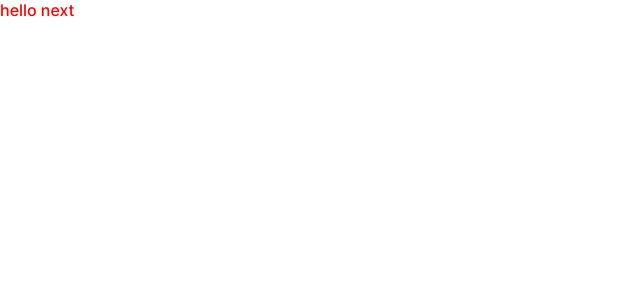
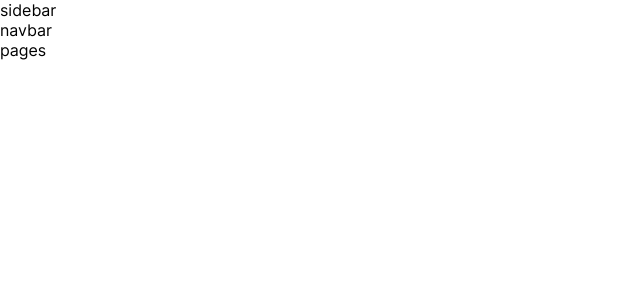
Before and after one commit to Abbosjon7788/store-page, a Next.js app: page / in a window 1280 px wide. Shown: the top 300 px of the page, without its empty margins (0-640 px from the left). Built offline with nearby package versions, Linux system fonts and the light colour scheme.

Commit message:
smth updated

```diff
--- /dev/null
+++ b/components/Layout/index.jsx
@@ -0,0 +1,26 @@
+import React from 'react'
+import Head from 'next/head'
+
+const Layout = ({ children, title = "Store demo" }) => {
+     return (
+          <div className="layout">
+
+               <Head>
+                    <title>{title}</title>
+                    <meta name="description" content="Generated by create next app" />
+                    <meta name="viewport" content="minimum-scale=1, initial-scale=1, width=device-width" />
+                    <link rel="icon" href="/favicon.ico" />
+               </Head>
+
+               <div>
+                    sidebar
+               </div>
+               <div className="layout-content">
+                    <div>navbar</div>
+                    <div className="layout-pages">{children}</div>
+               </div>
+          </div>
+     )
+}
+
+export default React.memo(Layout)
--- a/pages/_app.js
+++ b/pages/_app.js
@@ -1,31 +1,7 @@
-import Head from 'next/head';
 import '../styles/globals.scss'
 
 function MyApp({ Component, pageProps }) {
-  return (
-    <>
-      <Head>
-        <link
-          href="../assets/Inter/Inter-Regular.ttf"
-          rel="stylesheet"
-        />
-        <link
-          href="../assets/Inter/Inter-Medium.ttf"
-          rel="stylesheet"
-        />
-        <link
-          href="../assets/Inter/Inter-SemiBold.ttf"
-          rel="stylesheet"
-        />
-        <link
-          href="../assets/Inter/Inter-ExtraBold.ttf"
-          rel="stylesheet"
-        />
-      </Head>
-
-      <Component {...pageProps} />
-    </>
-  )
+  return <Component {...pageProps} />
 }
 
 export default MyApp
--- a/pages/index.js
+++ b/pages/index.js
@@ -1,8 +1,9 @@
+import Layout from '../components/Layout'
 
 export default function App() {
   return (
-    <p className="hello-next">
-      hello next
-    </p>
+    <Layout>
+      pages
+    </Layout>
   )
 }
--- /dev/null
+++ b/styles/font.scss
@@ -0,0 +1,23 @@
+@font-face {
+     font-family: "Inter";
+     src: url("/assets/Inter/Inter-Regular.ttf");
+     font-weight: 400;
+     font-display: swap;
+     font-style: normal;
+}
+
+@font-face {
+     font-family: "Inter";
+     src: url("/assets/Inter/Inter-Medium.ttf");
+     font-weight: 500;
+     font-display: swap;
+     font-style: normal;
+}
+
+@font-face {
+     font-family: "Inter";
+     src: url("/assets/Inter/Inter-Bold.ttf");
+     font-weight: 700;
+     font-display: swap;
+     font-style: normal;
+}
--- a/styles/globals.scss
+++ b/styles/globals.scss
@@ -1,26 +1,4 @@
-@font-face {
-  font-family: "Inter";
-  src: url("/assets/Inter/Inter-Regular.ttf");
-  font-weight: 400;
-  font-display: swap;
-  font-style: normal;
-}
-
-@font-face {
-  font-family: "Inter";
-  src: url("/assets/Inter/Inter-Medium.ttf");
-  font-weight: 500;
-  font-display: swap;
-  font-style: normal;
-}
-
-@font-face {
-  font-family: "Inter";
-  src: url("/assets/Inter/Inter-Bold.ttf");
-  font-weight: 700;
-  font-display: swap;
-  font-style: normal;
-}
+@import "./font";
 
 html,
 body {
@@ -38,8 +16,3 @@ a {
   box-sizing: border-box;
   margin: 0;
 }
-
-.hello-next {
-  color: red;
-  font-weight: 500;
-}
```
Also changed, not shown: components/Layout/_layout.scss (added), components/Navbar/_navbar.scss (added), components/Navbar/index.jsx (added), components/Sidebar/_sidebar.scss (added), components/Sidebar/index.jsx (added), static/Icons/index.js (renamed from components/Icon/index.js), static/Icons/selection.json (renamed from components/Icon/selection.json).
